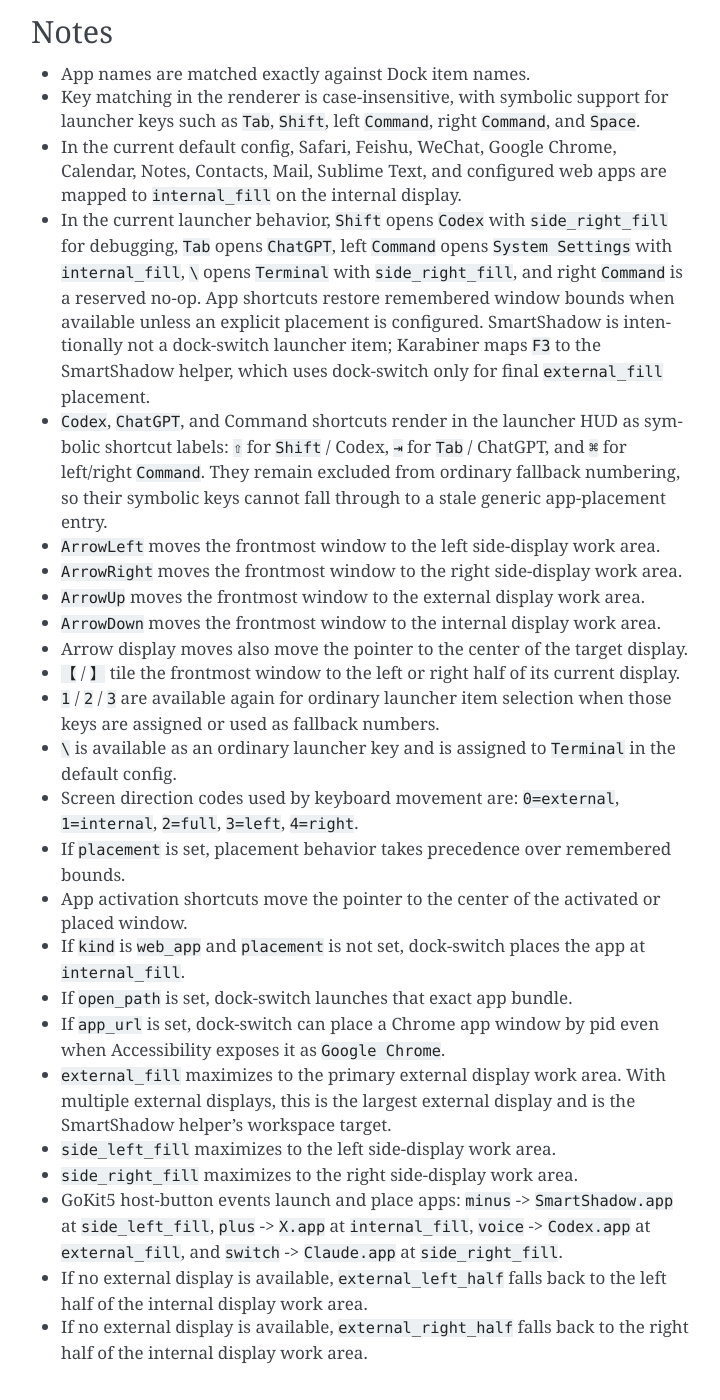
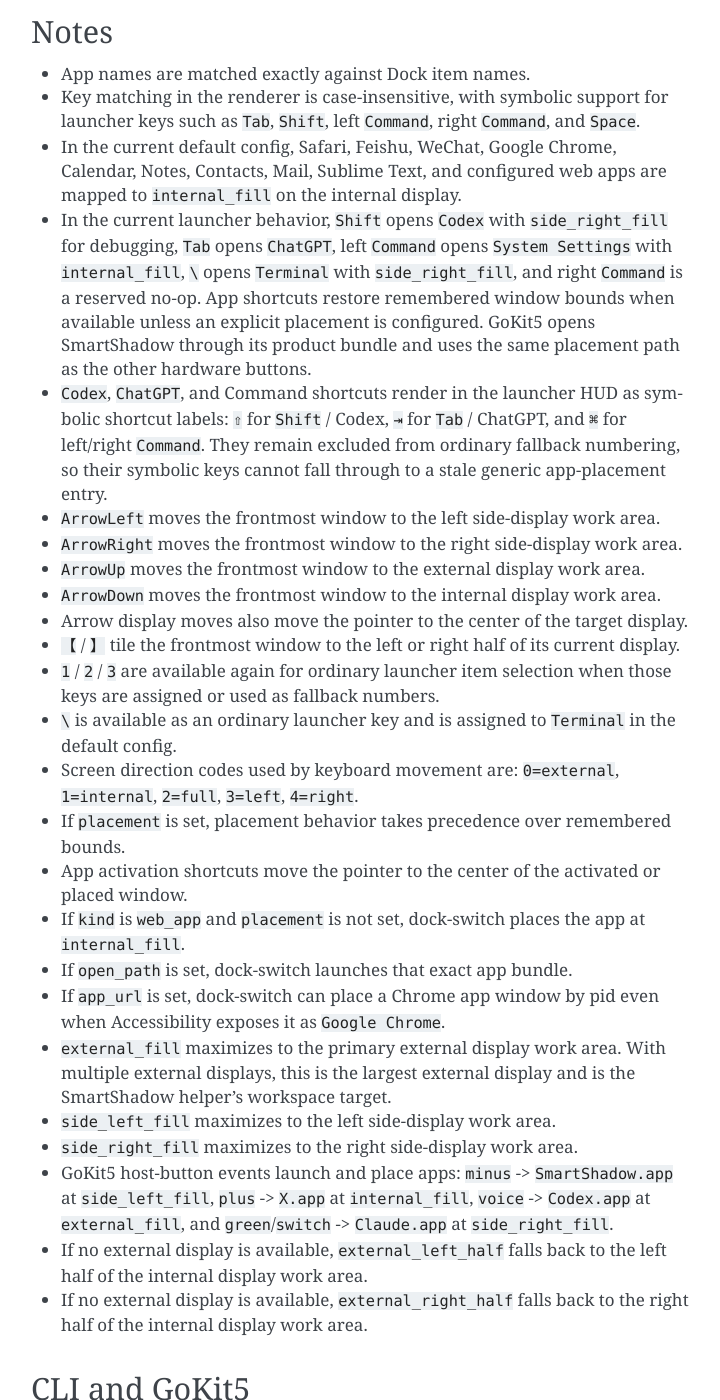
Before and after one commit to longbiaochen/dock-switch, a Sphinx documentation site: the page built from docs/configuration.rst, in a window 1280 px wide and 1400 px high, scrolled down 747 px. Shown: the whole window, without its empty margins (389-1109 px from the left). Built offline with Sphinx 7.4.7, drawn with Linux system fonts in a browser that asks for light colours.

Commit message:
Fix GoKit5 button placement behavior

```diff
--- a/docs/configuration.rst
+++ b/docs/configuration.rst
@@ -28,7 +28,7 @@
 - App names are matched exactly against Dock item names.
 - Key matching in the renderer is case-insensitive, with symbolic support for launcher keys such as ``Tab``, ``Shift``, left ``Command``, right ``Command``, and ``Space``.
 - In the current default config, Safari, Feishu, WeChat, Google Chrome, Calendar, Notes, Contacts, Mail, Sublime Text, and configured web apps are mapped to ``internal_fill`` on the internal display.
-- In the current launcher behavior, ``Shift`` opens ``Codex`` with ``side_right_fill`` for debugging, ``Tab`` opens ``ChatGPT``, left ``Command`` opens ``System Settings`` with ``internal_fill``, ``\`` opens ``Terminal`` with ``side_right_fill``, and right ``Command`` is a reserved no-op. App shortcuts restore remembered window bounds when available unless an explicit placement is configured. SmartShadow is intentionally not a dock-switch launcher item; Karabiner maps ``F3`` to the SmartShadow helper, which uses dock-switch only for final ``external_fill`` placement.
+- In the current launcher behavior, ``Shift`` opens ``Codex`` with ``side_right_fill`` for debugging, ``Tab`` opens ``ChatGPT``, left ``Command`` opens ``System Settings`` with ``internal_fill``, ``\`` opens ``Terminal`` with ``side_right_fill``, and right ``Command`` is a reserved no-op. App shortcuts restore remembered window bounds when available unless an explicit placement is configured. GoKit5 opens SmartShadow through its product bundle and uses the same placement path as the other hardware buttons.
 - ``Codex``, ``ChatGPT``, and Command shortcuts render in the launcher HUD as symbolic shortcut labels: ``⇧`` for ``Shift`` / Codex, ``⇥`` for ``Tab`` / ChatGPT, and ``⌘`` for left/right ``Command``. They remain excluded from ordinary fallback numbering, so their symbolic keys cannot fall through to a stale generic app-placement entry.
 - ``ArrowLeft`` moves the frontmost window to the left side-display work area.
 - ``ArrowRight`` moves the frontmost window to the right side-display work area.
@@ -47,7 +47,7 @@
 - ``external_fill`` maximizes to the primary external display work area. With multiple external displays, this is the largest external display and is the SmartShadow helper's workspace target.
 - ``side_left_fill`` maximizes to the left side-display work area.
 - ``side_right_fill`` maximizes to the right side-display work area.
-- GoKit5 host-button events launch and place apps: ``minus`` -> ``SmartShadow.app`` at ``side_left_fill``, ``plus`` -> ``X.app`` at ``internal_fill``, ``voice`` -> ``Codex.app`` at ``external_fill``, and ``switch`` -> ``Claude.app`` at ``side_right_fill``.
+- GoKit5 host-button events launch and place apps: ``minus`` -> ``SmartShadow.app`` at ``side_left_fill``, ``plus`` -> ``X.app`` at ``internal_fill``, ``voice`` -> ``Codex.app`` at ``external_fill``, and ``green``/``switch`` -> ``Claude.app`` at ``side_right_fill``.
 - If no external display is available, ``external_left_half`` falls back to the left half of the internal display work area.
 - If no external display is available, ``external_right_half`` falls back to the right half of the internal display work area.
 
--- a/docs/gokit5.rst
+++ b/docs/gokit5.rst
@@ -19,6 +19,7 @@
 - ``minus`` -> ``SmartShadow.app`` at ``side_left_fill``
 - ``plus`` -> ``X.app`` at ``internal_fill``
 - ``voice`` -> ``Codex.app`` at ``external_fill``
+- ``green`` -> ``Claude.app`` at ``side_right_fill``
 - ``switch`` -> ``Claude.app`` at ``side_right_fill``
 
 Firmware
--- a/docs/overview.rst
+++ b/docs/overview.rst
@@ -20,8 +20,7 @@
    ``ArrowUp`` moves to the external display, ``ArrowDown`` moves to the internal
    display, ``【``/``】`` tile the current display left/right half, ``Shift`` opens ``Codex`` on the right side display, ``Tab`` opens
    ``ChatGPT``, left ``Command`` opens ``System Settings`` on the internal display, ``\`` opens
-   ``Terminal`` on the right side display, and right ``Command`` is a reserved no-op. SmartShadow uses the separate Karabiner ``F3``
-   helper and is not part of the dock-switch launcher item list. ``Command`` shortcuts render as ``⌘`` in the HUD. ``Codex`` and ``ChatGPT`` are excluded from the ordinary HUD
+   ``Terminal`` on the right side display, and right ``Command`` is a reserved no-op. ``Command`` shortcuts render as ``⌘`` in the HUD. ``Codex`` and ``ChatGPT`` are excluded from the ordinary HUD
    item list, while numeric keys remain available for normal launcher selection.
 6. Display-moving arrows move the pointer to the center of the target display.
    App activation shortcuts move it to the center of the activated or placed window.
```
Also changed, not shown: README.md (+4 -4 lines), 6 other files.
